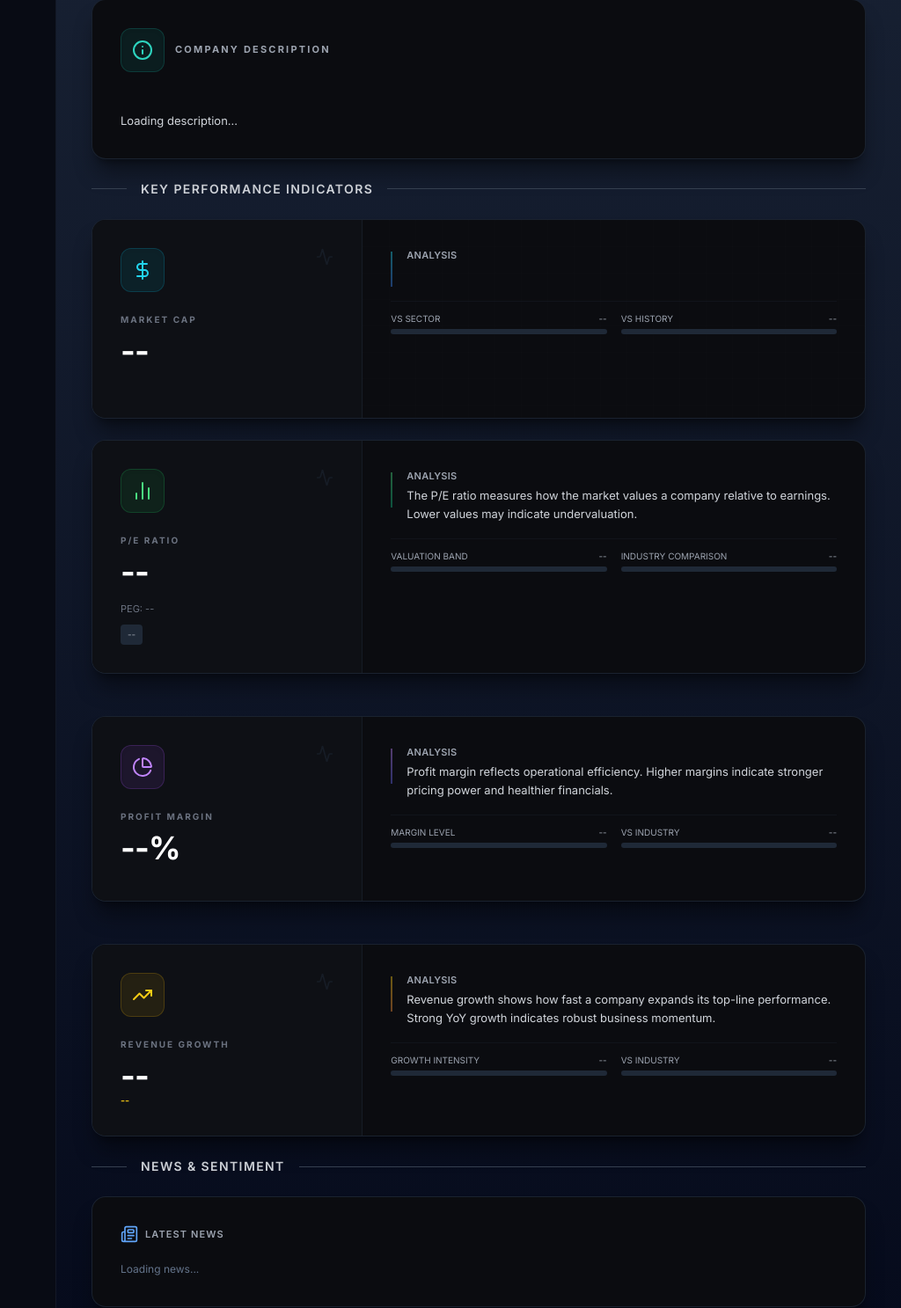
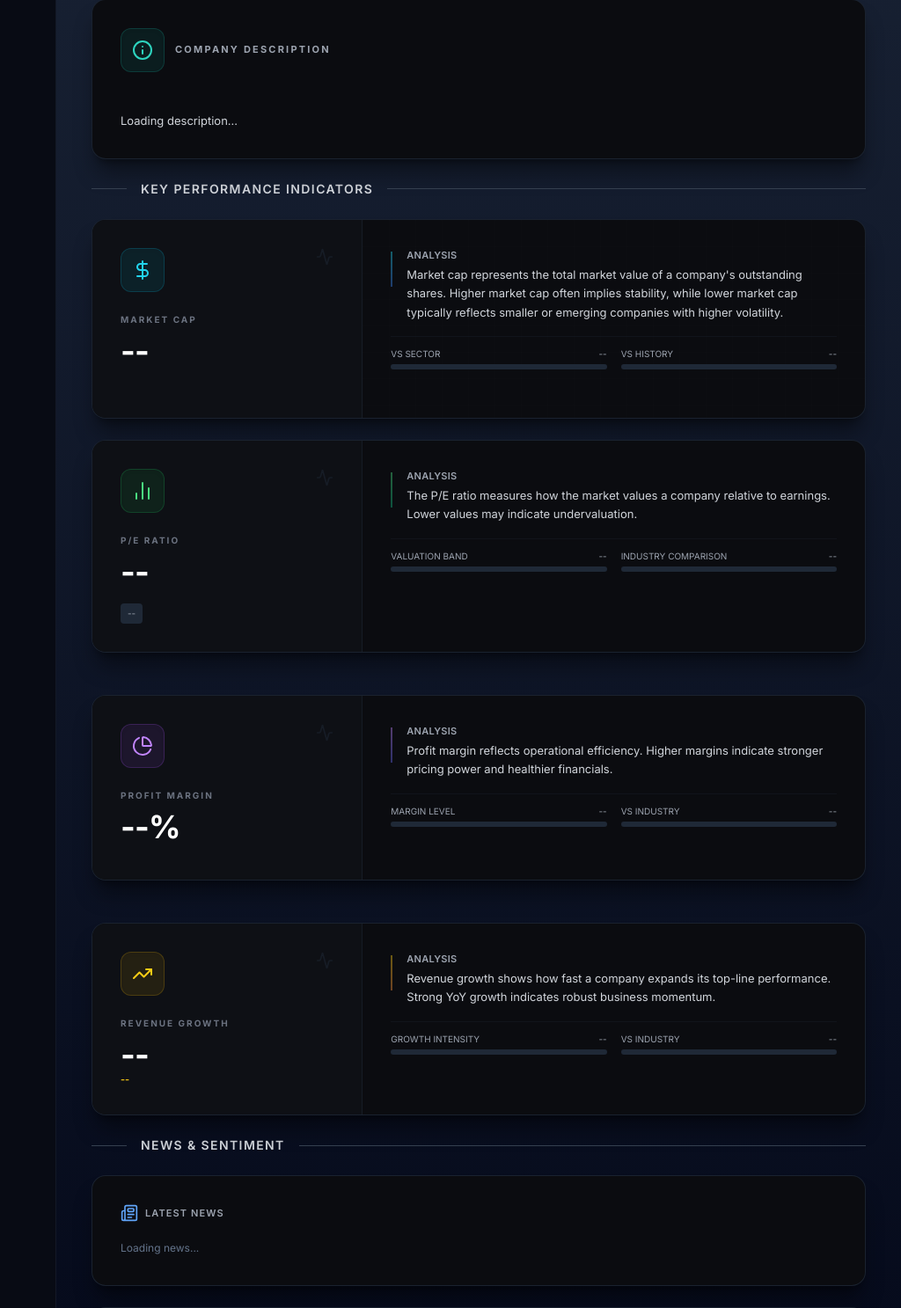
Before and after one commit to larsender1/valueradar, a Flask app: template templates/dashboard.html in a window 1280 px wide. Shown: the part 720-2207 px from the top of the page at 88% size, without its empty margins (256-1280 px from the left). Run offline with Flask 3, Linux system fonts and the light colour scheme; the template is opened without the code that fills it, so the values that code supplies are empty; some libraries are stand-ins or nearby versions.

Commit message:
Remove PEG from P/E card

```diff
--- a/templates/dashboard.html
+++ b/templates/dashboard.html
@@ -451,7 +451,11 @@
                                                 Analysis
                                             </h4>
                                             <p id="analysis-mcap" class="text-[13px] text-gray-300 leading-relaxed">
-                                                <!-- Wird dynamisch gefüllt falls du willst -->
+                                                Market cap represents the total market value of a company's outstanding
+                                                shares.
+                                                Higher market cap often implies stability, while lower market cap
+                                                typically
+                                                reflects smaller or emerging companies with higher volatility.
                                             </p>
                                         </div>
                                     </div>
@@ -522,9 +526,6 @@
                                         class="text-3xl lg:text-4xl font-bold text-white tracking-tight leading-none">--</span>
 
                                     <div class="h-2"></div>
-
-                                    <span id="sub-pe" class="text-[11px] text-gray-500">PEG: --</span>
-                                    <div></div>
 
                                     <span id="badge-pe-rating"
                                         class="inline-block mt-2 text-[10px] bg-gray-800 px-2 py-1 rounded text-gray-400">--</span>
```
